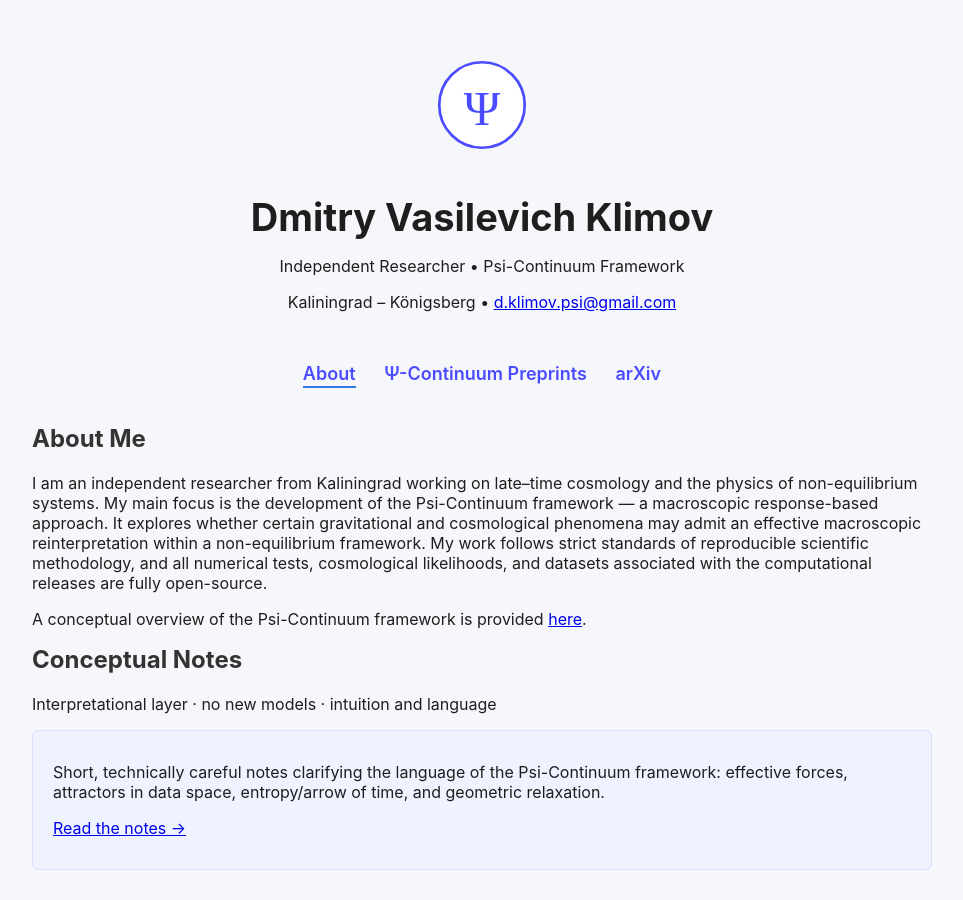
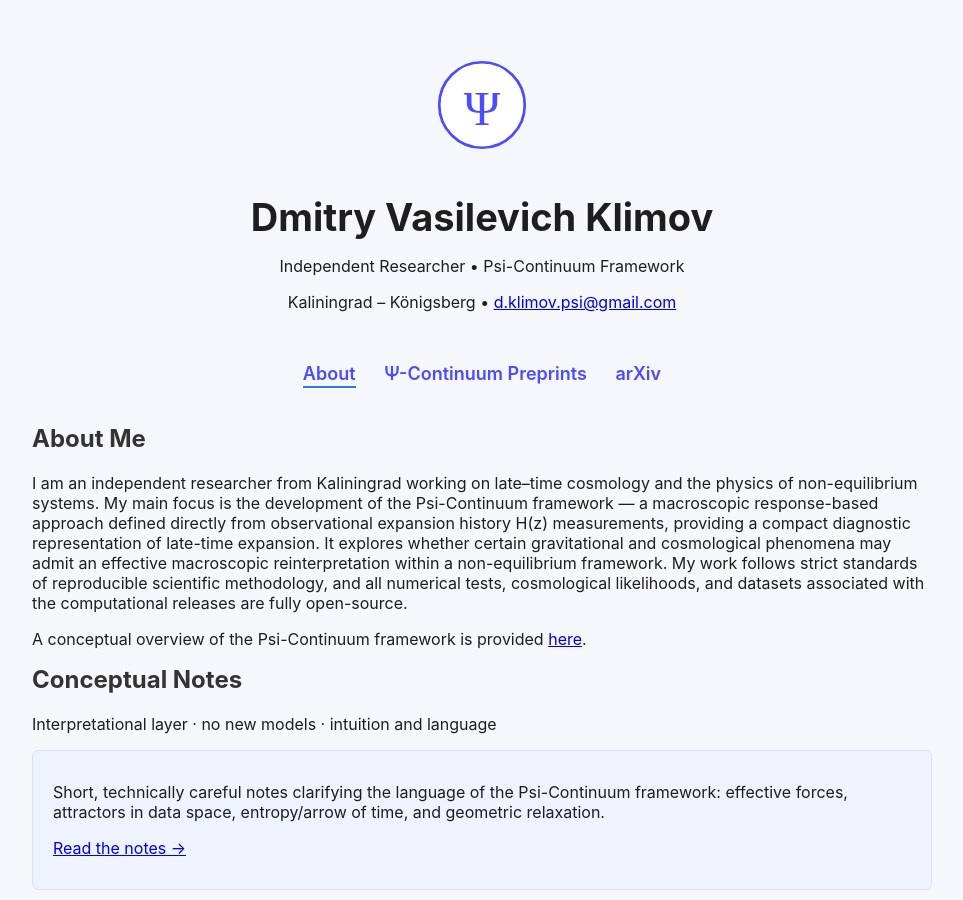
Before and after one commit to dmitrylife/Dmitrylife.github.io, a Jekyll site: the page index.html, which Jekyll copies as it is, in a window 1280 px wide and 900 px high. Shown: the whole window, without its empty margins (158-1121 px from the left). Built offline with Jekyll 4.4.1, drawn with Linux system fonts in a browser that asks for light colours.

Commit message:
update index

```diff
--- a/index.html
+++ b/index.html
@@ -40,7 +40,9 @@
   <h2>About Me</h2>
   <p>
       I am an independent researcher from Kaliningrad working on late–time cosmology and the physics of non-equilibrium systems.
-      My main focus is the development of the Psi-Continuum framework — a macroscopic response-based approach.
+      My main focus is the development of the Psi-Continuum framework — a macroscopic response-based approach defined
+      directly from observational expansion history H(z) measurements,
+      providing a compact diagnostic representation of late-time expansion.
       It explores whether certain gravitational and cosmological phenomena may
       admit an effective macroscopic reinterpretation within a non-equilibrium framework.
 
```
